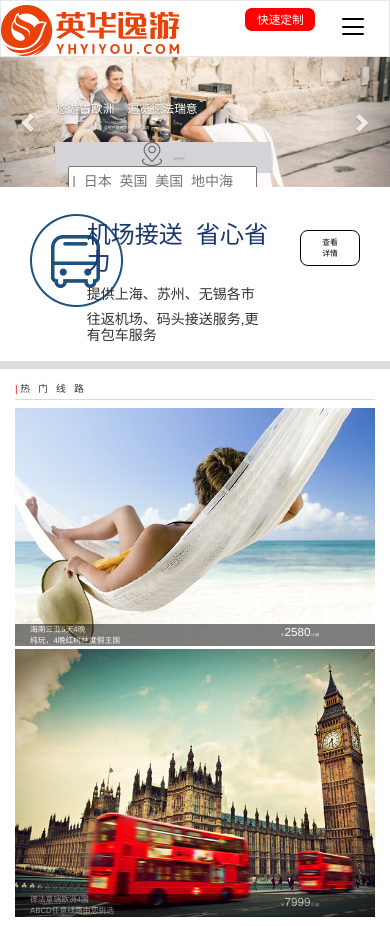
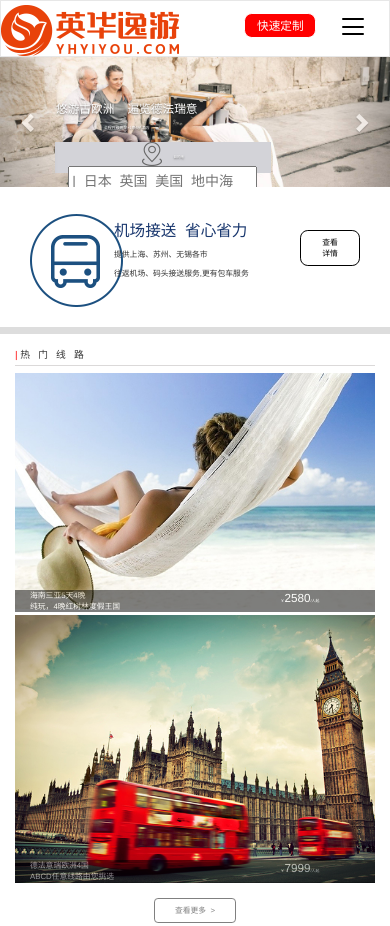
Before and after one commit to zhengshangzi/HTML5-CSS3-qianduankaifa, a plain HTML site: page yinghuayiyou/index.html in a window 390 px wide. Shown: the top 926 px of the page. Drawn offline with Linux system fonts and the light colour scheme.

Commit message:
英华逸游

```diff
--- a/yinghuayiyou/css/style.css
+++ b/yinghuayiyou/css/style.css
@@ -68,7 +68,7 @@ body{
     padding-bottom: 0;
     padding-top: 0;
     display: none;
-    margin-top: 0.5vw;
+    margin-top: 2vw;
     float: right;
 }
 #az3{
--- a/yinghuayiyou/index.html
+++ b/yinghuayiyou/index.html
@@ -139,16 +139,16 @@
                 <div id="a2">
                     <div class="container">
                         <div class="col-xs-2 center-block" style="padding-top: 5vw;padding-bottom: 3vw">
-                            <img src="img/carH.png">
+                            <img src="img/carH.png" >
                         </div>
-                        <div class="col-xs-7 center-block" style="padding-top: 2vw ;padding-left: 3vw">
-                            <h3 style="color:#19376e;">
+                        <div class="col-xs-7 center-block" style="padding-top: 2vw ;padding-left: 10vw">
+                            <h3 style="color:#19376e;font-size:4vw">
                                 机场接送&nbsp;&nbsp;省心省力
                             </h3>
-                            <h5 style="margin-top: 3vw">
+                            <h5 style="margin-top: 3vw;font-size:2vw">
                                 提供上海、苏州、无锡各市
                             </h5>
-                            <h5>
+                            <h5 style="font-size:2vw">
                                 往返机场、码头接送服务,更有包车服务
                             </h5>
                         </div>
@@ -458,7 +458,7 @@
                 <div class="row" id="d5" >
                     <div class="container">
                         <h3 style="text-align: center;margin-top: 5vw;">--服务优势--</h3>
-                        <div class="row-xs-4" style="margin-top: 5vw;padding-bottom: 15vw;border-bottom:2px solid rgb(219, 217, 217);">
+                        <div class="row-xs-4" style="margin-top: 5vw;padding-bottom: 20vw;border-bottom:2px solid rgb(219, 217, 217);">
                                 <div class="col-xs-4" >
                                     <img  src="img/icon11.png" class="img-responsive center-block"  alt="Responsive img">
                                 </div>
@@ -468,7 +468,7 @@
                                     <div class="row-xs-3" style="font-weight: bold;margin-top: 1vw">全网最好，敢跟任何产品比</div>
                                 </div>
                         </div>
-                        <div class="row-md-4" style="margin-top: 5vw;padding-bottom: 15vw;border-bottom:2px solid rgb(219, 217, 217);">
+                        <div class="row-md-5" style="margin-top: 5vw;padding-bottom: 20vw;border-bottom:2px solid rgb(219, 217, 217);">
                                 <div class="col-xs-4 center-block">
                                     <img  src="img/icon22.png" class="img-responsive center-block"  alt="Responsive img">
                                 </div>
@@ -477,7 +477,7 @@
                                     <div class="row-xs-3" style="font-weight: bold;margin-top: 1vw">不进垃圾购物店和伪景点</div>
                                 </div>
                         </div>
-                        <div class="row-xs-4" style="margin-top: 6vw;margin-bottom: 8vw;padding-bottom: 15vw;border-bottom:2px solid rgb(219, 217, 217);">
+                        <div class="row-xs-3" style="margin-top: 6vw;margin-bottom: 8vw;padding-bottom: 20vw;border-bottom:2px solid rgb(219, 217, 217);">
                                 <div class="col-xs-4 center-block">
                                     <img  src="img/icon33.png" class="img-responsive center-block"  alt="Responsive img">
                                 </div>
```
